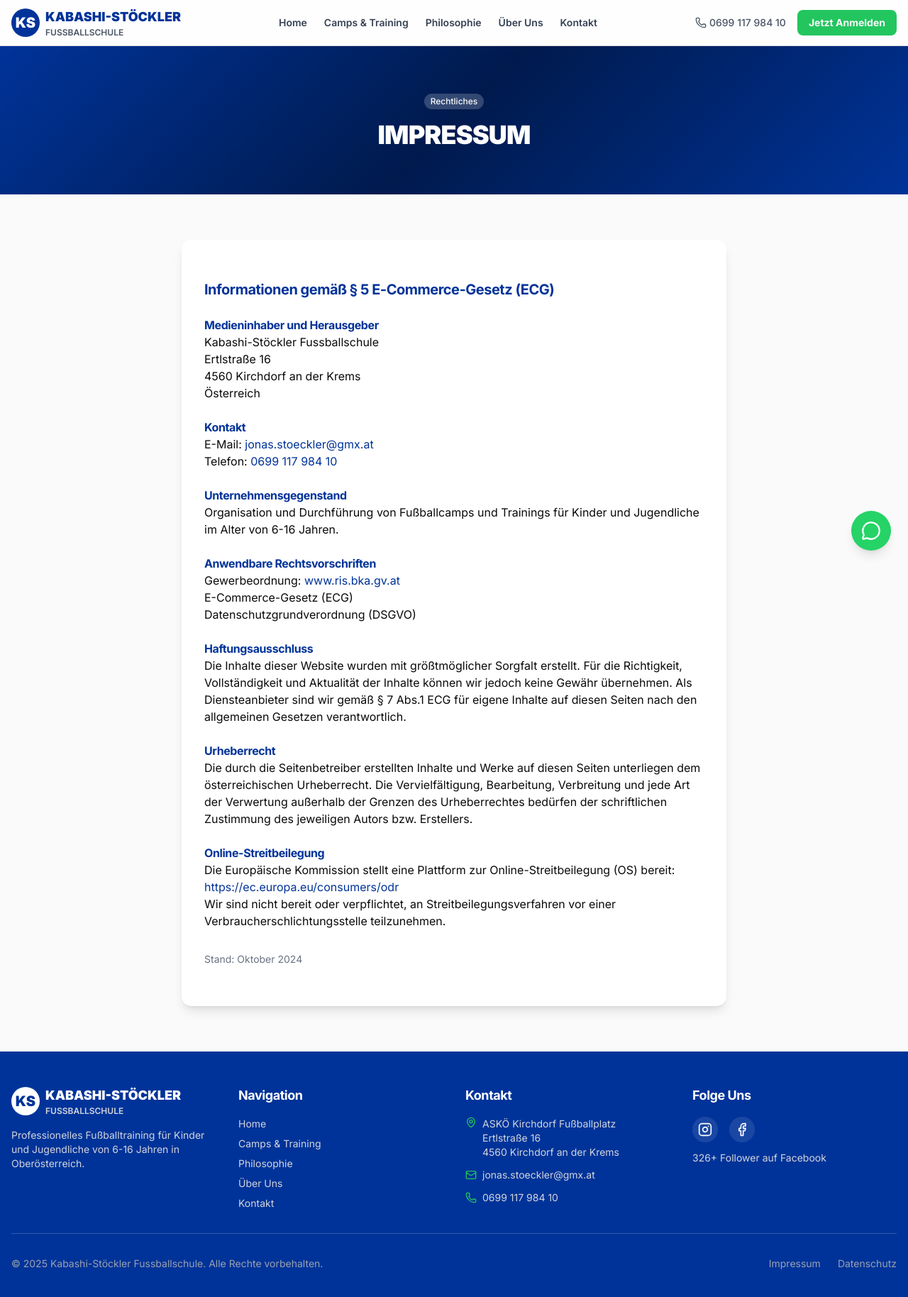
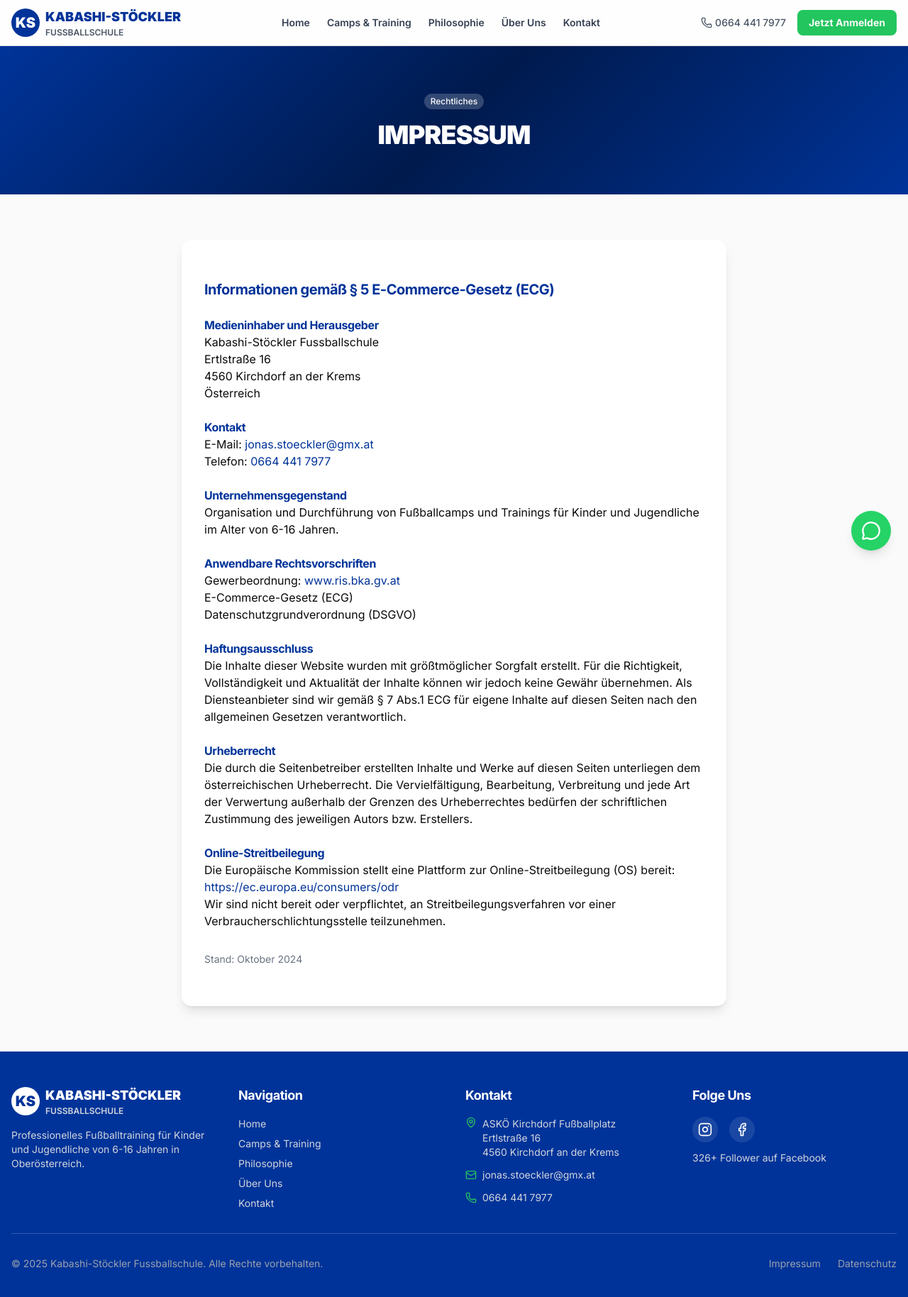
Before and after one commit to behark/fussballschule-kabashi-stoeckler, a Next.js app: page /impressum in a window 1280 px wide. Shown: the top 1828 px of the page at 71% size. Built offline with nearby package versions, Linux system fonts and the light colour scheme.

Commit message:
Update remaining phone numbers to +43 664 441 7977

```diff
--- a/src/app/contact/page.tsx
+++ b/src/app/contact/page.tsx
@@ -66,7 +66,7 @@ export default function ContactPage() {
         <div className="container mx-auto px-4">
           <div className="flex flex-wrap justify-center gap-4">
             <a
-              href="https://wa.me/43699117984100?text=Hallo!%20Ich%20interessiere%20mich%20für%20das%20Fußballcamp."
+              href="https://wa.me/436644417977?text=Hallo!%20Ich%20interessiere%20mich%20für%20das%20Fußballcamp."
               target="_blank"
               rel="noopener noreferrer"
               className="flex items-center gap-2 rounded-full bg-[#25D366] px-6 py-3 font-bold text-white transition-transform hover:scale-105"
@@ -82,7 +82,7 @@ export default function ContactPage() {
               E-Mail senden
             </a>
             <a
-              href="tel:+43699117984100"
+              href="tel:+436644417977"
               className="flex items-center gap-2 rounded-full bg-[#22C55E] px-6 py-3 font-bold text-white transition-transform hover:scale-105"
             >
               <Phone className="h-5 w-5" />
@@ -290,7 +290,7 @@ export default function ContactPage() {
                     Termin online buchen →
                   </a>
                   <p className="mt-3 text-center text-sm text-gray-500">
-                    Oder ruf uns einfach an: 0699 117 984 10
+                    Oder ruf uns einfach an: 0664 441 7977
                   </p>
                 </CardContent>
               </Card>
@@ -318,7 +318,7 @@ export default function ContactPage() {
                     <div>
                       <p className="font-semibold">WhatsApp</p>
                       <a
-                        href="https://wa.me/43699117984100"
+                        href="https://wa.me/436644417977"
                         target="_blank"
                         rel="noopener noreferrer"
                         className="text-[#25D366] hover:underline"
@@ -346,8 +346,8 @@ export default function ContactPage() {
                     </div>
                     <div>
                       <p className="font-semibold">Telefon</p>
-                      <a href="tel:+43699117984100" className="text-[#003399] hover:underline">
-                        0699 117 984 10
+                      <a href="tel:+436644417977" className="text-[#003399] hover:underline">
+                        +43 664 441 7977
                       </a>
                     </div>
                   </div>
--- a/src/app/datenschutz/page.tsx
+++ b/src/app/datenschutz/page.tsx
@@ -30,7 +30,7 @@ export default function DatenschutzPage() {
                 Ertlstraße 16<br />
                 4560 Kirchdorf an der Krems<br />
                 E-Mail: jonas.stoeckler@gmx.at<br />
-                Telefon: 0699 117 984 10
+                Telefon: 0664 441 7977
               </p>
 
               <h3 className="mt-6 font-bold text-[#003399]">2. Erhebung und Speicherung personenbezogener Daten</h3>
--- a/src/app/impressum/page.tsx
+++ b/src/app/impressum/page.tsx
@@ -35,7 +35,7 @@ export default function ImpressumPage() {
               <h3 className="mt-6 font-bold text-[#003399]">Kontakt</h3>
               <p>
                 E-Mail: <a href="mailto:jonas.stoeckler@gmx.at" className="text-[#003399]">jonas.stoeckler@gmx.at</a><br />
-                Telefon: <a href="tel:069911798410" className="text-[#003399]">0699 117 984 10</a>
+                Telefon: <a href="tel:6644417977" className="text-[#003399]">0664 441 7977</a>
               </p>
 
               <h3 className="mt-6 font-bold text-[#003399]">Unternehmensgegenstand</h3>
--- a/src/components/FloatingCTA.tsx
+++ b/src/components/FloatingCTA.tsx
@@ -9,7 +9,7 @@ export function FloatingCTA() {
     <div className="fixed bottom-6 right-6 z-50 flex flex-col gap-3">
       {/* WhatsApp Button */}
       <a
-        href="https://wa.me/43699117984100?text=Hallo!%20Ich%20interessiere%20mich%20für%20das%20Fußballcamp."
+        href="https://wa.me/436644417977?text=Hallo!%20Ich%20interessiere%20mich%20für%20das%20Fußballcamp."
         target="_blank"
         rel="noopener noreferrer"
         className="flex h-14 w-14 items-center justify-center rounded-full bg-[#25D366] shadow-lg transition-transform hover:scale-110"
--- a/src/components/Footer.tsx
+++ b/src/components/Footer.tsx
@@ -52,8 +52,8 @@ export function Footer() {
               </li>
               <li className="flex items-center">
                 <Phone className="mr-2 h-4 w-4 text-[#22C55E]" />
-                <a href="tel:069911798410" className="text-gray-300 hover:text-[#22C55E]">
-                  0699 117 984 10
+                <a href="tel:6644417977" className="text-gray-300 hover:text-[#22C55E]">
+                  0664 441 7977
                 </a>
               </li>
             </ul>
--- a/src/components/Navbar.tsx
+++ b/src/components/Navbar.tsx
@@ -43,9 +43,9 @@ export function Navbar() {
         </nav>
 
         <div className="hidden items-center space-x-4 lg:flex">
-          <a href="tel:069911798410" className="flex items-center text-sm font-medium text-gray-600 hover:text-[#003399]">
+          <a href="tel:6644417977" className="flex items-center text-sm font-medium text-gray-600 hover:text-[#003399]">
             <Phone className="mr-1 h-4 w-4" />
-            0699 117 984 10
+            0664 441 7977
           </a>
           <Button asChild className="bg-[#22C55E] font-bold hover:bg-[#16a34a]">
             <Link href="/contact">Jetzt Anmelden</Link>
```
